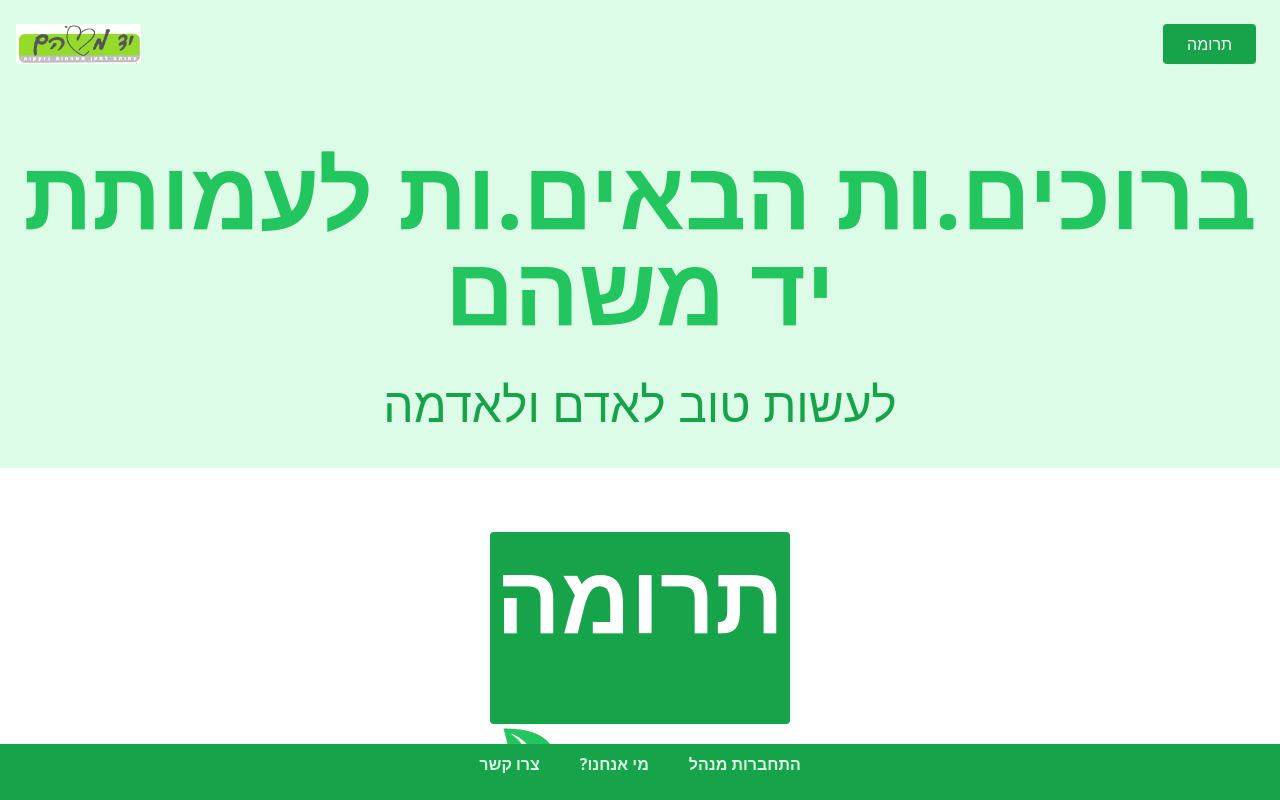
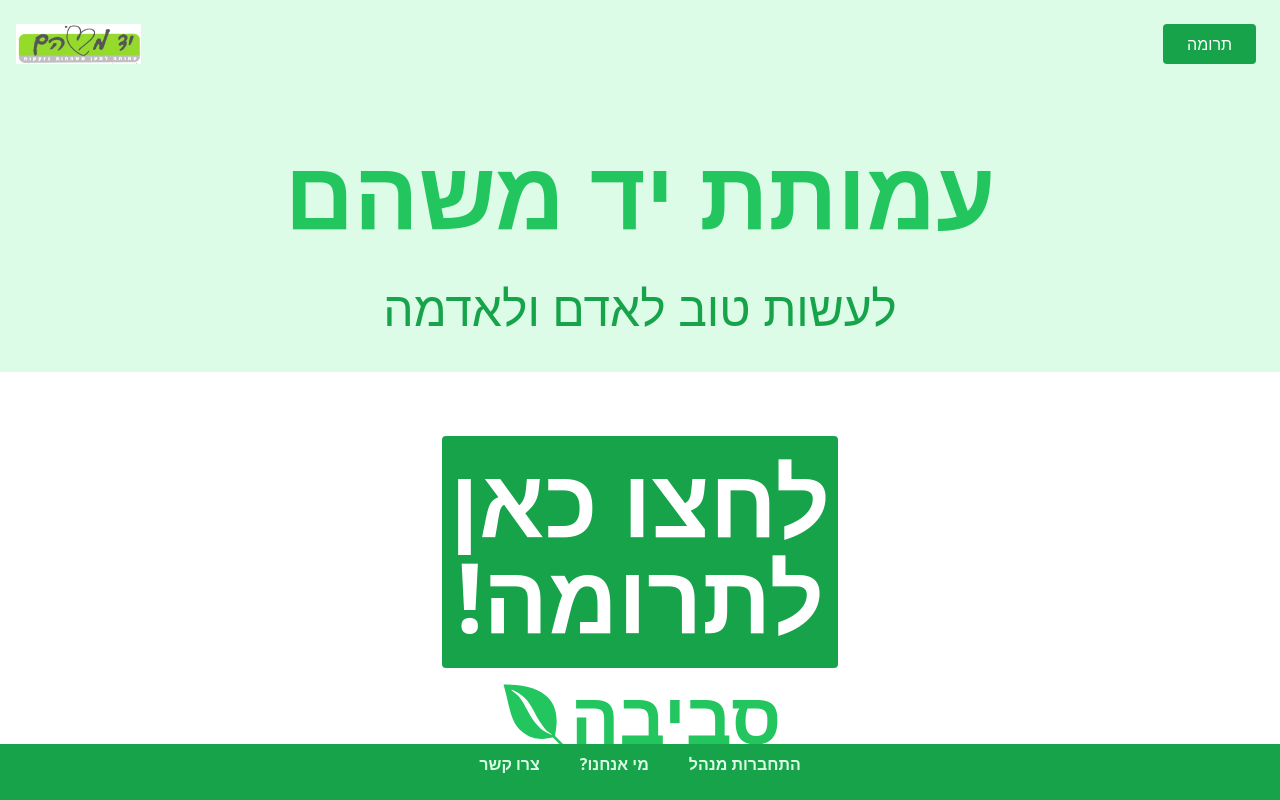
Before and after one commit to ReRopa2022/ReRopaClient, a React (Create React App) app: page / in a window 1280 px wide. Shown: the top 800 px of the page. Built offline with nearby package versions, Linux system fonts and the light colour scheme; no server answers.

Commit message:
fix sizes of photos

```diff
--- a/src/components/donations/Clothes.js
+++ b/src/components/donations/Clothes.js
@@ -152,8 +152,8 @@ const Clothes = (props) => {
             className=""
             src={process.env.PUBLIC_URL + "/assets/SohamWarehouse.jfif"}
             alt="condition"
-            height={100}
-            width={100}
+            height={300}
+            width={300}
           />
 
           <GreenButton buttonName="לתרומה" onClickButton={onSubmit} />
--- a/src/pages/guest/Donate.js
+++ b/src/pages/guest/Donate.js
@@ -60,8 +60,8 @@ const Donate = (props) => {
             className="xs:w-[75%]"
             src={process.env.PUBLIC_URL + "/assets/BlauUsedNew.jfif"}
             alt="condition"
-            height={350}
-            width={500}
+            height={600}
+            width={800}
           />
         </div>
 
--- a/src/pages/guest/Home.js
+++ b/src/pages/guest/Home.js
@@ -9,7 +9,7 @@ import { onMovingDonation } from "../../utils";
 const Home = () => {
   const { user } = useSelector((state) => state.auth);
   const navigate = useNavigate();
-  const title = "ברוכים.ות הבאים.ות לעמותת יד משהם";
+  const title = "עמותת יד משהם";
 
   useEffect(() => {
     if (user?.isManager) {
@@ -36,23 +36,20 @@ const Home = () => {
       <div className="bg-white w-full xs:mt-1 xs:mb-4 mt-6  mb-10">
         <div className="flex flex-wrap justify-evenly">
           <div className="flex flex-col items-center w-full justify-center p-10">
-            <Link className=" w-[25%] justify-center items-center" to="/donate">
+            <Link className=" w-[33%] justify-center items-center" to="/donate">
               {" "}
               <button
                 onClick={onMovingDonation}
-                className="bg-green-600 flex flex-row w-full justify-center pb-20  hover:bg-green-700 hover:shadow-lg
+                className="bg-green-600 flex flex-row w-full h-full justify-center mb-6  hover:bg-green-700 hover:shadow-lg
           focus:bg-green-700 focus:shadow-lg focus:outline-none focus:ring-0 rounded"
               >
-                <h1
-                  className=" rtl-grid mt-4 text-8xl md:text-5x xs:text-2xl font-bold text-white
-         "
-                >
-                  תרומה
+                <h1 className=" rtl-grid mt-4 text-8xl lg:text-4x md:text-4x sm:text-3xl xs:text-2xl font-bold text-white">
+                  לחצו כאן לתרומה!
                 </h1>
               </button>
             </Link>
             <div className="flex flex-row w-full justify-center ">
-              <h1 className="flex justify-center w-full">
+              <h1 className="flex justify-center w-full mt-3">
                 <FaEnvira className="text-green-500 xs:text-4xl  text-7xl" />
                 <span className="text-green-500 xs:text-4xl text-7xl font-bold">
                   סביבה
@@ -74,7 +71,7 @@ const Home = () => {
               </h1>
             </div>
             <div className="flex flex-row justify-center text-center text-green-600 font-bold text-xl mt-3">
-              להשיג בקלות חפצים בחינם, ולפנות את הכסף לדברים שאנחנו צריכים
+              להשיג בקלות חפצים בחינם ולפנות את הכסף לדברים שאנחנו צריכים
             </div>
           </div>
           <div className="flex flex-col w-full justify-center p-10 ">
```
